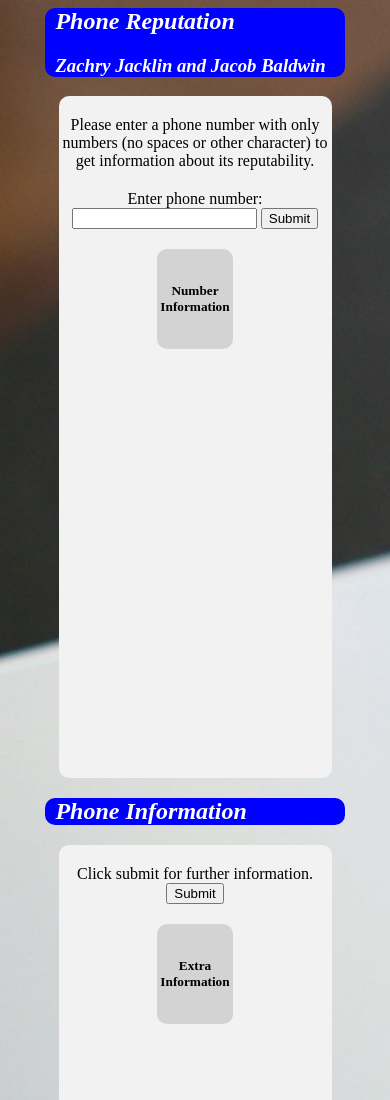
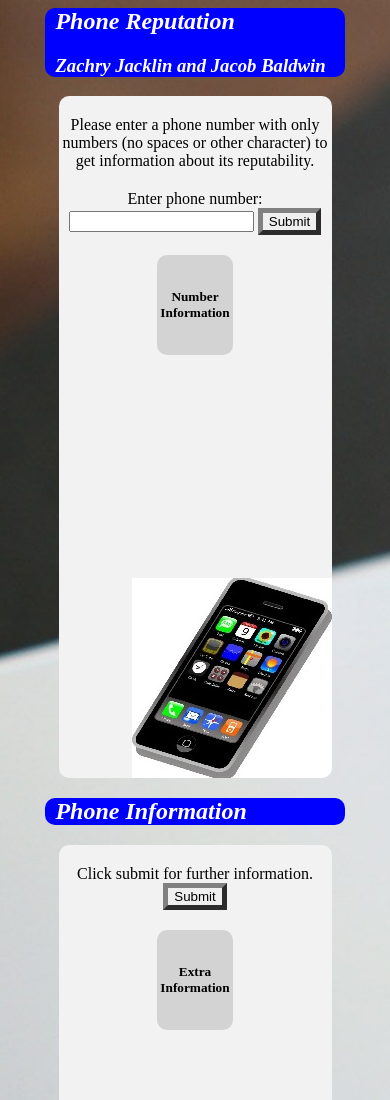
Before and after one commit to Jacob-Baldwin/phonelookup, a plain HTML site: page index.html in a window 390 px wide. Shown: the top 1100 px of the page. Drawn offline with nearby package versions, Linux system fonts and the light colour scheme.

Commit message:
Added detail to buttons and added a little phone photo

```diff
--- a/main.css
+++ b/main.css
@@ -5,6 +5,40 @@ body {
 alert {
   background-color: yellow;
   color: red;
+}
+
+#repbutton {
+  border-style: outset;
+  border-width: 5px;
+  border-color: gray;
+  transition-duration: 0.4s;
+  cursor: pointer;
+}
+
+#repbutton:hover {
+  background-color: black;
+  color: white;
+}
+
+#repbutton:active {
+  border-style: inset;
+}
+
+#more_button {
+  border-style: outset;
+  border-width: 5px;
+  border-color: gray;
+  transition-duration: 0.4s;
+  cursor: pointer;
+}
+
+#more_button:hover {
+  background-color: black;
+  color: white;
+}
+
+#more_button:active {
+  border-style: inset;
 }
 
 .ContentContainer {
@@ -15,6 +49,9 @@ alert {
   background-color: #f2f2f2;
   height: 80%;
   border-radius: 10px;
+  background-image: url('phonepic.jpg');
+  background-repeat: no-repeat;
+  background-position: right bottom;
 }
 
 .Content {
```
Also changed, not shown: phonepic.jpg (added).
